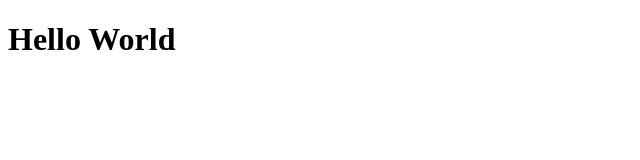
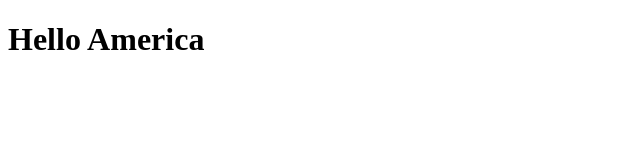
Before and after one commit to WanduSonMore/wandusonmore.github.io, a plain HTML site: page wwr/index.html in a window 1280 px wide. Shown: the full height of the page, 0-640 px from the left. Drawn offline with Linux system fonts and the light colour scheme.

Commit message:
My first commit

```diff
--- a/wwr/index.html
+++ b/wwr/index.html
@@ -4,9 +4,9 @@
     <meta charset="UTF-8">
     <meta http-equiv="X-UA-Compatible" content="IE=edge">
     <meta name="viewport" content="width=device-width, initial-scale=1.0">
-    <title>Hello World</title>
+    <title>Hello America</title>
 </head>
 <body>
-    <h1>Hello World</h1>
+    <h1>Hello America</h1>
 </body>
 </html>
```
